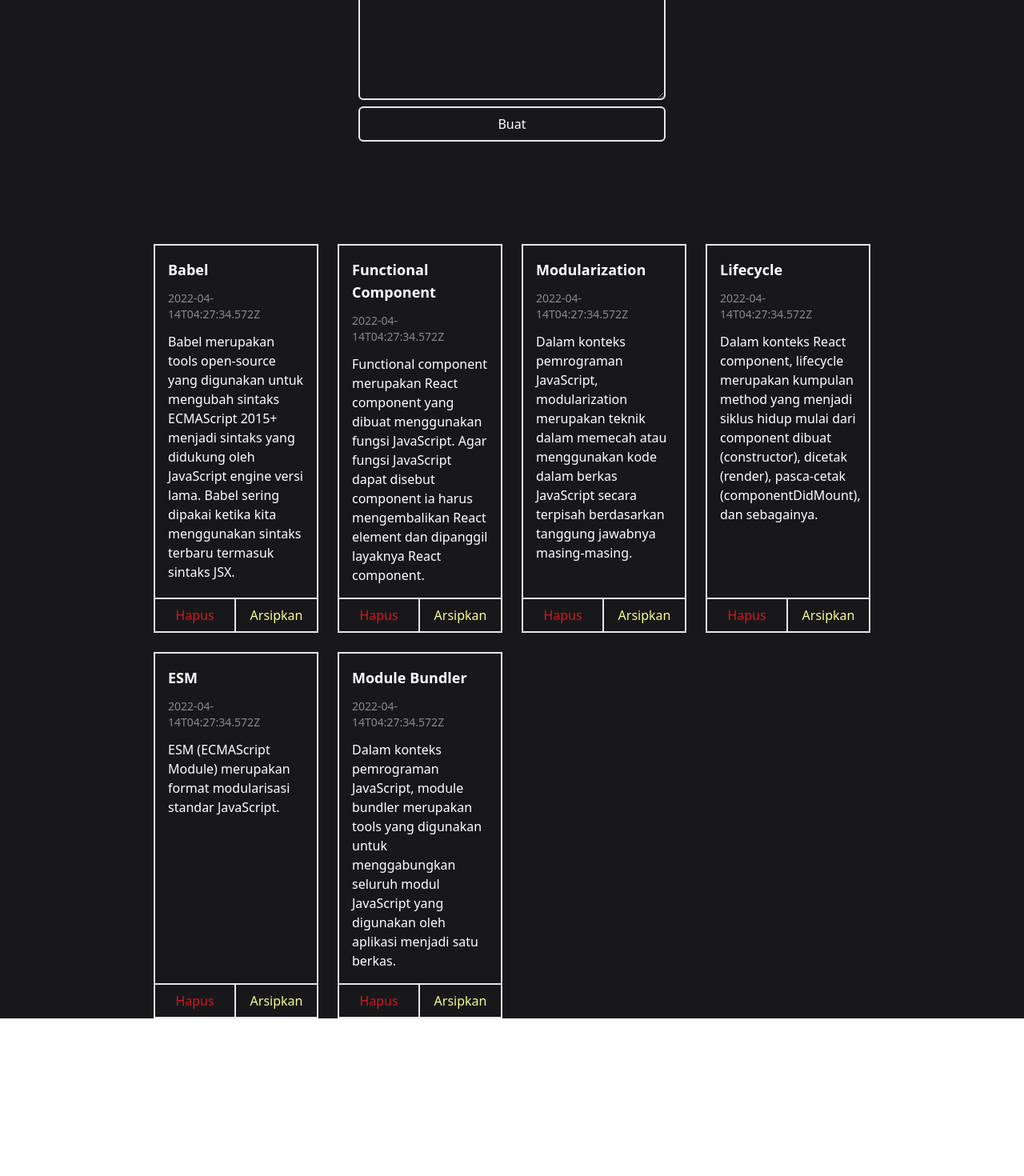
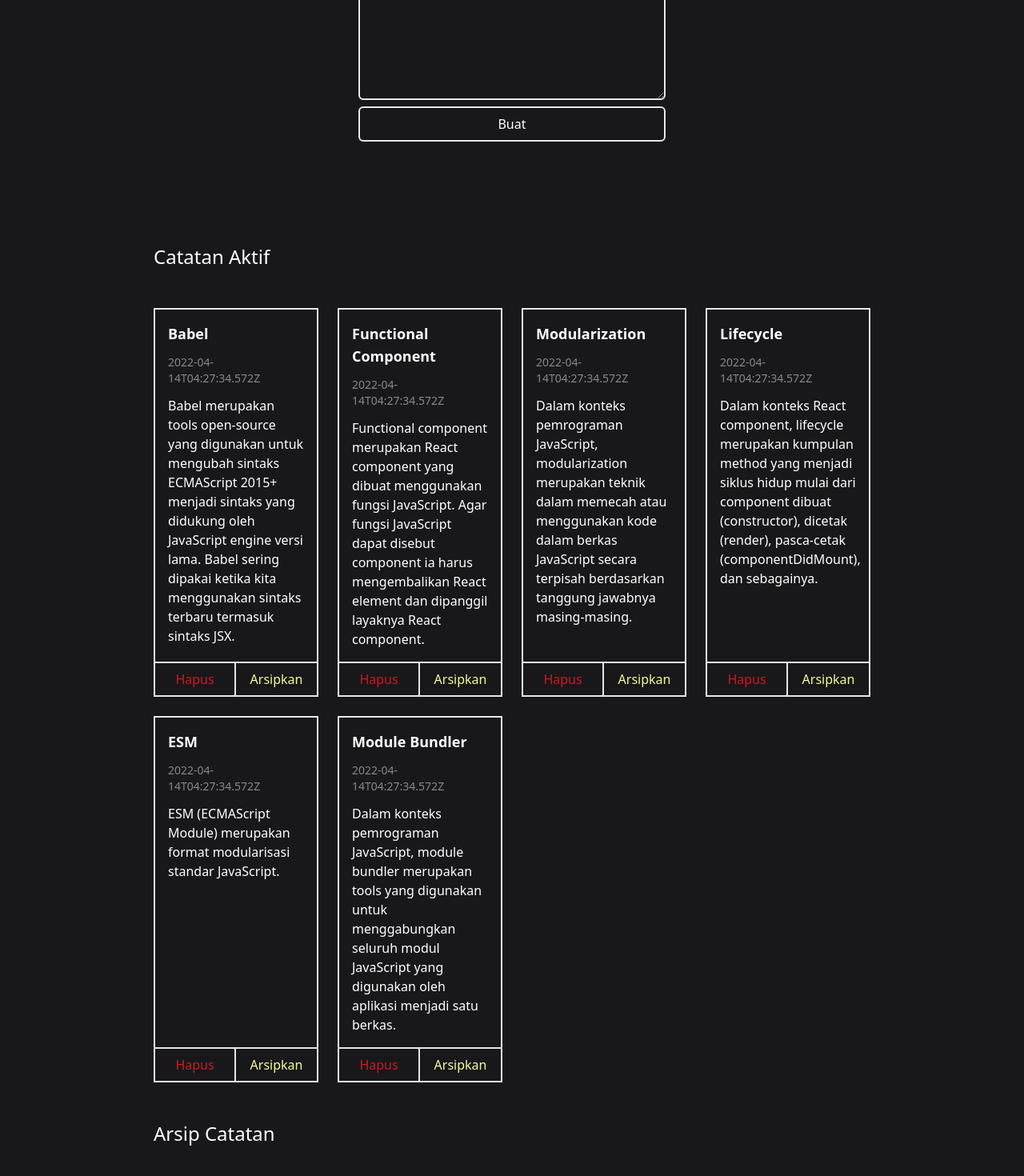
Before and after one commit to AchmadAkif/submission-react-personalNotes, a React (Vite) app: page / in a window 1280 px wide. Shown: the part 322-1792 px from the top of the page at 80% size. Before the commit the page ends 1595 px from the top, so only its background shows below. Built offline with nearby package versions, Linux system fonts and the light colour scheme.

Commit message:
feat: added active notes and archived notes section

```diff
--- a/src/components/Form.jsx
+++ b/src/components/Form.jsx
@@ -10,7 +10,7 @@ function Form({ handleNotesTitleInput, handleNotesContentInput, handleFormSubmit
       <span className='self-end'>Sisa karakter : {50 - inputLength}</span>
       <TitleInput handleNotesTitleInput={handleNotesTitleInput} notesTitleInput={notesTitleInput} />
       <TextArea handleNotesContentInput={handleNotesContentInput} notesContentInput={notesContentInput} />
-      <Button name='Buat' style='border-2 rounded-md py-2' />
+      <Button name='Buat' type='submit' style='border-2 rounded-md py-2' />
     </form>
   );
 }
--- a/src/components/NotesCollection.jsx
+++ b/src/components/NotesCollection.jsx
@@ -3,7 +3,8 @@ import NoteItem from './NoteItem';
 
 function NotesCollection({ noteList, handleNoteItemRemove, handleNoteItemArchived }) {
   return (
-    <>
+    <div className='flex flex-col gap-y-12'>
+      <h1 className='font-medium text-2xl'>Catatan Aktif</h1>
       <section className='grid sm:grid-cols-2 md:grid-cols-3 lg:grid-cols-4 gap-6'>
         {
           noteList.map(note => (
@@ -11,7 +12,11 @@ function NotesCollection({ noteList, handleNoteItemRemove, handleNoteItemArchive
           ))
         }
       </section>
-    </>
+
+      <h1 className='font-medium text-2xl'>Arsip Catatan</h1>
+      <section className='grid sm:grid-cols-2 md:grid-cols-3 lg:grid-cols-4 gap-6'>
+      </section>
+    </div>
   );
 }
 
--- a/src/components/common/Button.jsx
+++ b/src/components/common/Button.jsx
@@ -1,8 +1,8 @@
 import React from 'react';
 
-function Button({ name, style }) {
+function Button({ name, type, style }) {
   return (
-    <button className={style}>{name}</button>
+    <button type={type} className={style}>{name}</button>
   );
 }
 
```
